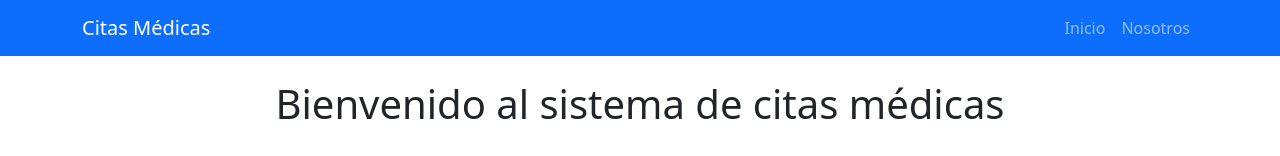
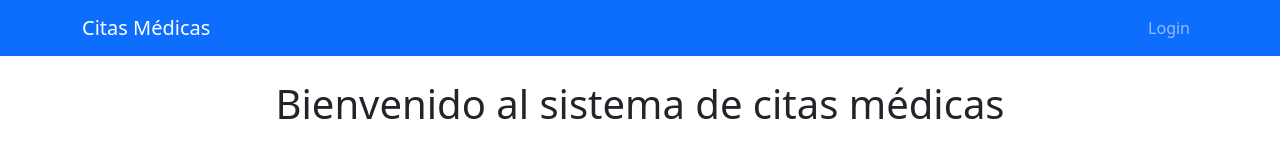
Before and after one commit to SrEstrada/Proyecto_Final_Angular, an Angular app in the folder frontend-citas/: page / in a window 1280 px wide. Shown: the top 156 px of the page. Built offline with nearby package versions, Linux system fonts and the light colour scheme.

Commit message:
mostrando la opción de login en el navbar

```diff
--- a/frontend-citas/src/app/layout/navbar/navbar.html
+++ b/frontend-citas/src/app/layout/navbar/navbar.html
@@ -1,20 +1,19 @@
 <nav class="navbar navbar-expand-lg navbar-dark bg-primary">
   <div class="container">
     <a class="navbar-brand" routerLink="/">Citas Médicas</a>
-    <button class="navbar-toggler" type="button" data-bs-toggle="collapse" data-bs-target="#navbarNav">
-      <span class="navbar-toggler-icon"></span>
-    </button>
 
-    <div class="collapse navbar-collapse" id="navbarNav">
-      <ul class="navbar-nav ms-auto">
-        <li class="nav-item">
-          <a class="nav-link" routerLink="/">Inicio</a>
-        </li>
-        <li class="nav-item">
-          <a class="nav-link" routerLink="/nosotros">Nosotros</a>
-        </li>
-        <!-- futuras opciones: citas, pacientes, médicos, login, etc. -->
-      </ul>
-    </div>
+    <ul class="navbar-nav ms-auto">
+      <li class="nav-item" *ngIf="!usuarioLogueado">
+        <a class="nav-link" routerLink="/login">Login</a>
+      </li>
+      <li class="nav-item dropdown" *ngIf="usuarioLogueado">
+        <a class="nav-link dropdown-toggle" role="button" data-bs-toggle="dropdown">
+          Bienvenido, {{ nombreUsuario }}
+        </a>
+        <ul class="dropdown-menu dropdown-menu-end">
+          <li><a class="dropdown-item" (click)="cerrarSesion()">Cerrar sesión</a></li>
+        </ul>
+      </li>
+    </ul>
   </div>
 </nav>
--- a/frontend-citas/src/app/layout/navbar/navbar.ts
+++ b/frontend-citas/src/app/layout/navbar/navbar.ts
@@ -1,11 +1,23 @@
+import { CommonModule } from '@angular/common';
 import { Component } from '@angular/core';
 
 @Component({
   selector: 'app-navbar',
-  imports: [],
+  imports: [CommonModule],
   templateUrl: './navbar.html',
   styleUrl: './navbar.css'
 })
 export class Navbar {
+  get usuarioLogueado(): boolean {
+    return localStorage.getItem('token') !== null;
+  }
+  get nombreUsuario(): string {
+    return localStorage.getItem('username') || '';
+  }
+  cerrarSesion() {
+    localStorage.removeItem('token');
+    localStorage.removeItem('username');
+    location.reload();
+  }
 
 }
```
